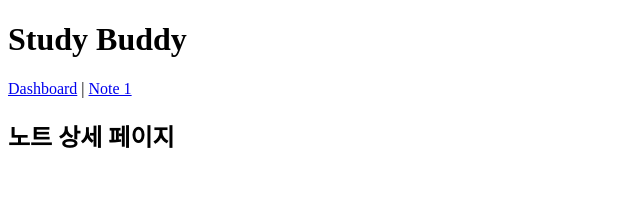
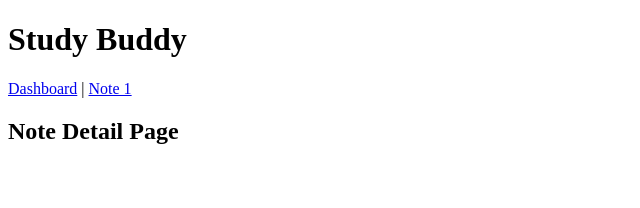
Before and after one commit to always-spring01/study-buddy, a React (Vite) app: page /note/1 in a window 1280 px wide. Shown: the top 208 px of the page, without its empty margins (0-640 px from the left). Built offline with nearby package versions, Linux system fonts and the light colour scheme; a small style sheet from the web is missing.

Commit message:
refactor: Separate components

```diff
--- a/src/App.jsx
+++ b/src/App.jsx
@@ -1,33 +1,20 @@
+
 import { Routes, Route } from "react-router-dom";
-import { Editor } from '@toast-ui/react-editor';
-import '@toast-ui/editor/dist/toastui-editor.css';
-
-const Dashboard = () => (
-  <div>
-    <h2>대시보드 페이지</h2>
-    <Editor
-      initialValue="Toast UI Editor Loaded!"
-      previewStyle="vertical"
-      height="600px"
-      initialEditType="markdown"
-      useCommandShortcut={true}
-    />
-  </div>
-);
-const NoteDetail = () => <h2>노트 상세 페이지</h2>;
+import Header from "./components/layout/Header";
+import Dashboard from "./pages/Dashboard/Dashboard";
+import NoteDetail from "./pages/NoteDetail/NoteDetail";
 
 function App() {
   return (
     <div>
-      <h1>Study Buddy</h1>
-      <nav>
-        <a href="/">Dashboard</a> | <a href="/note/1">Note 1</a>
-      </nav>
+      <Header />
 
-      <Routes>
-        <Route path="/" element={<Dashboard />} />
-        <Route path="/note/:noteId" element={<NoteDetail />} />
-      </Routes>
+      <main>
+        <Routes>
+          <Route path="/" element={<Dashboard />} />
+          <Route path="/note/:noteId" element={<NoteDetail />} />
+        </Routes>
+      </main>
     </div>
   );
 }
--- /dev/null
+++ b/src/components/layout/Header.jsx
@@ -0,0 +1,15 @@
+import React from "react";
+import { Link } from "react-router-dom";
+
+function Header() {
+  return (
+    <header>
+      <h1>Study Buddy</h1>
+      <nav>
+        <Link to="/">Dashboard</Link> | <Link to="/note/1">Note 1</Link>
+      </nav>
+    </header>
+  );
+}
+
+export default Header;
--- /dev/null
+++ b/src/pages/Dashboard/Dashboard.jsx
@@ -0,0 +1,20 @@
+import React from 'react';
+import { Editor } from '@toast-ui/react-editor';
+import '@toast-ui/editor/dist/toastui-editor.css';
+
+function Dashboard() {
+  return (
+    <div>
+      <h2>대시보드 페이지</h2>
+      <Editor
+        initialValue="Toast UI Editor Loaded!"
+        previewStyle="vertical"
+        height="600px"
+        initialEditType="markdown"
+        useCommandShortcut={true}
+      />
+    </div>
+  );
+}
+
+export default Dashboard;
--- /dev/null
+++ b/src/pages/NoteDetail/NoteDetail.jsx
@@ -0,0 +1,12 @@
+
+import React from 'react';
+
+function NoteDetail() {
+  return (
+    <div>
+      <h2>Note Detail Page</h2>
+    </div>
+  );
+}
+
+export default NoteDetail;
```
